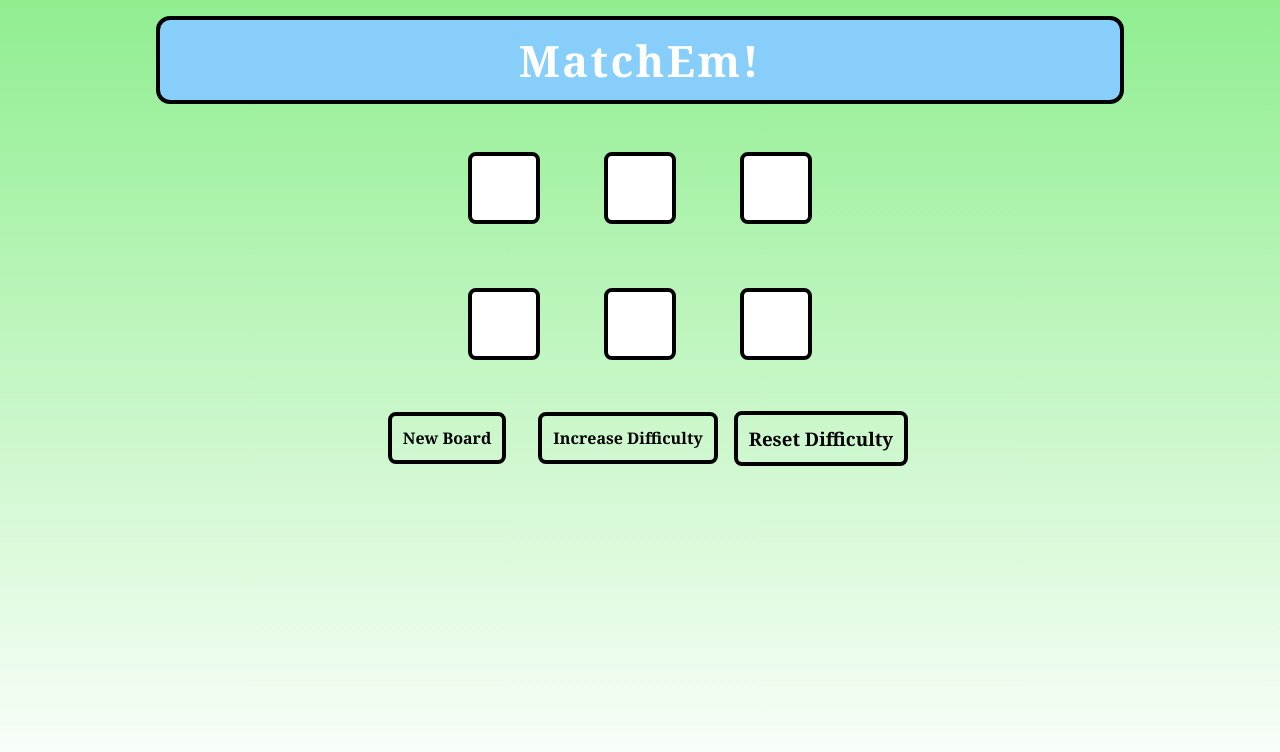
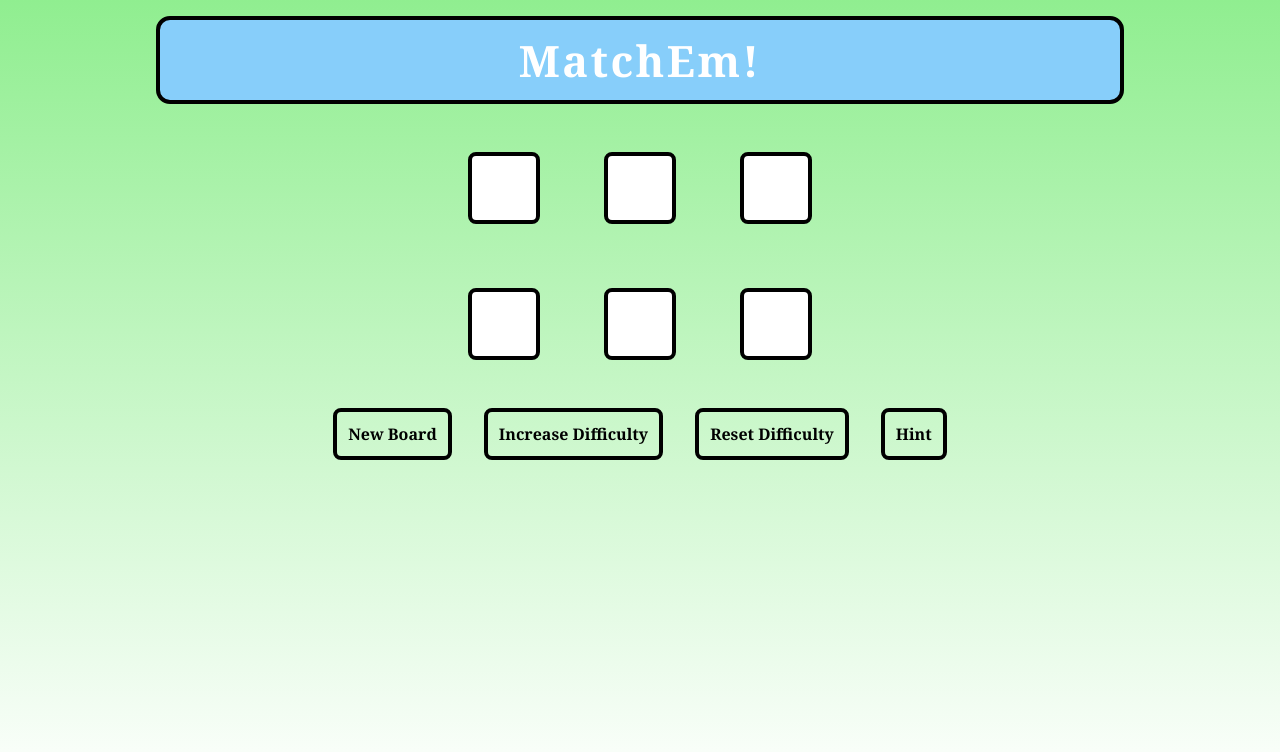
Before and after one commit to jungwoos99/MatchEm, a React (Create React App) app in the folder number-matcher/: page / in a window 1280 px wide. Shown: the top 752 px of the page. Built offline with nearby package versions, Linux system fonts and the light colour scheme.

Commit message:
Added hint feature

```diff
--- a/number-matcher/src/App.css
+++ b/number-matcher/src/App.css
@@ -78,7 +78,7 @@
   align-items: center;
 }
 
-.difficulty-button, .new-game-button {
+.difficulty-button, .new-game-button, .reset-button, .hint-button {
   transition: .3s;
   border: .25rem solid black;
   border-radius: 8px;
@@ -87,18 +87,25 @@
   margin: 1rem;
 }
 
-.reset-button {
+/* .reset-button {
   transition: .3s;
   border: .25rem solid black;
   border-radius: 8px;
   cursor: pointer;
   padding: .69rem;
-}
+} */
 
 .reset-button:hover {
   color: white;
   transition: .3s;
   background-color: red;
+  transform: translateY(-4px);
+}
+
+.hint-button:hover {
+  color: white;
+  transition: .3s;
+  background-color: orange;
   transform: translateY(-4px);
 }
 
--- a/number-matcher/src/components/GameBoard.js
+++ b/number-matcher/src/components/GameBoard.js
@@ -1,5 +1,5 @@
 import { useSelector, useDispatch } from 'react-redux'
-import { checkForMatch, checkForFinish, randomizeBoxes, resetGame, increaseDifficulty, getNewBoard } from '../features/game/gameSlice'
+import { checkForMatch, checkForFinish, randomizeBoxes, resetGame, increaseDifficulty, getNewBoard, revealValues, hideValues } from '../features/game/gameSlice'
 import React from 'react'
 import NumberBox from './NumberBox'
 
@@ -23,7 +23,7 @@ export default function GameBoard() {
         dispatch(randomizeBoxes())
     }
 
-    function newGame() {
+    function reset() {
         dispatch(resetGame())
         dispatch(randomizeBoxes())
     }
@@ -33,6 +33,14 @@ export default function GameBoard() {
         dispatch(randomizeBoxes())
     }
 
+    function flashValues() {
+        dispatch(revealValues())
+        setTimeout(
+            () => dispatch(hideValues())
+            ,500
+        )
+    }
+
     return (
         <div className='game-board'>
             {game.isFinished && <h1>Success!</h1>}
@@ -40,7 +48,8 @@ export default function GameBoard() {
             <div className='game-buttons'>
                 <h4 onClick={()=>newBoard()} className='new-game-button'>New Board</h4>
                 {game.numberBoxes.length < 18 && <h4 onClick={()=>raiseDifficulty()} className='difficulty-button'>Increase Difficulty</h4>}
-                <h3 onClick={()=>newGame()} className='reset-button'>Reset Difficulty</h3>
+                <h4 onClick={()=>reset()} className='reset-button'>Reset Difficulty</h4>
+                {!game.isFinished && <h4 className='hint-button' onClick={()=>flashValues()}>Hint</h4>}
             </div>
         </div>
     )
--- a/number-matcher/src/features/game/gameSlice.js
+++ b/number-matcher/src/features/game/gameSlice.js
@@ -117,10 +117,24 @@ const gameSlice = createSlice({
             state.score= 0
             state.isFinished=false
             state.valuePair=[]
+        },
+        revealValues: (state) => {
+            state.numberBoxes.forEach((box)=> {
+                if (!box.matched) {
+                    box.selected = true
+                }
+            })
+        },
+        hideValues: (state) => {
+            state.numberBoxes.forEach((box) => {
+                if(!box.matched) {
+                    box.selected = false
+                }
+            })
         }
     }
 })
 
 export default gameSlice.reducer
 
-export const { queueNumber, clearPair, checkForMatch, selectBox, checkForFinish, randomizeBoxes, resetGame, increaseDifficulty, getNewBoard } = gameSlice.actions
+export const { queueNumber, clearPair, checkForMatch, selectBox, checkForFinish, randomizeBoxes, resetGame, increaseDifficulty, getNewBoard, revealValues, hideValues } = gameSlice.actions
```
